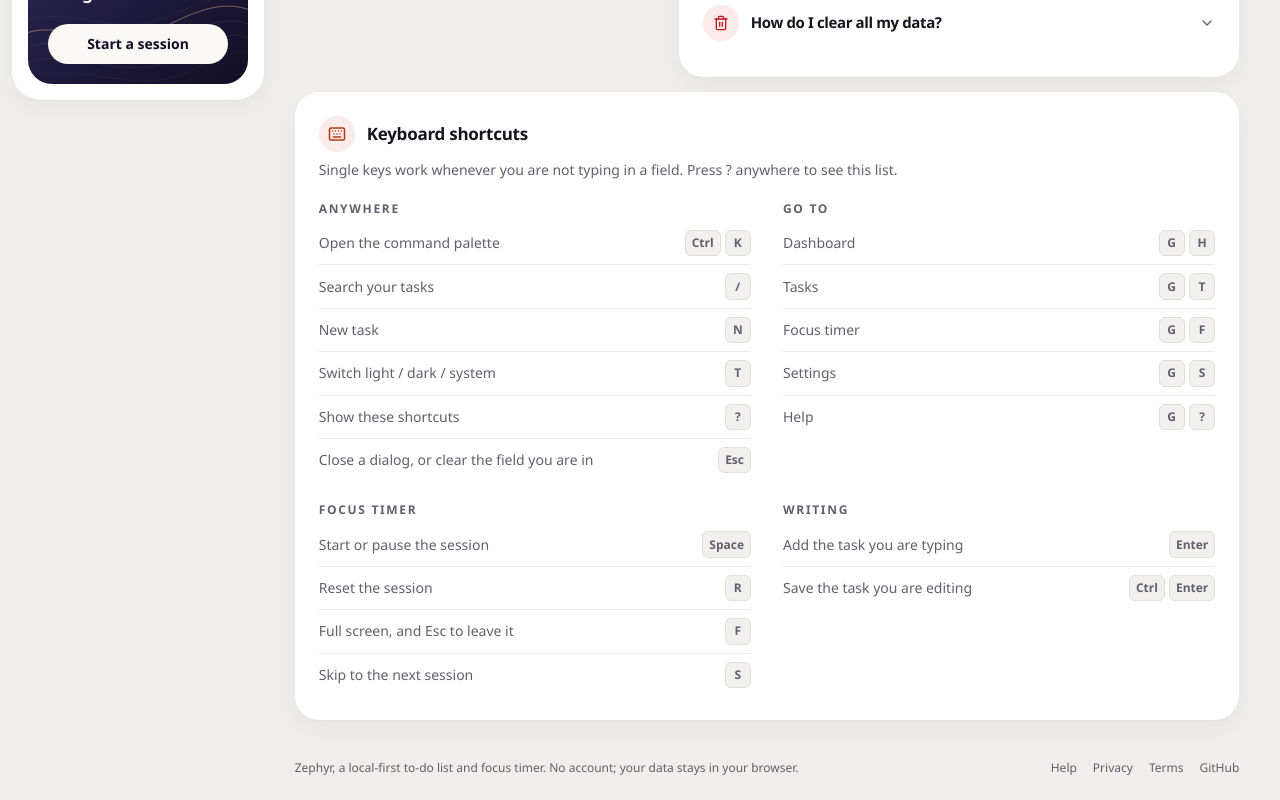
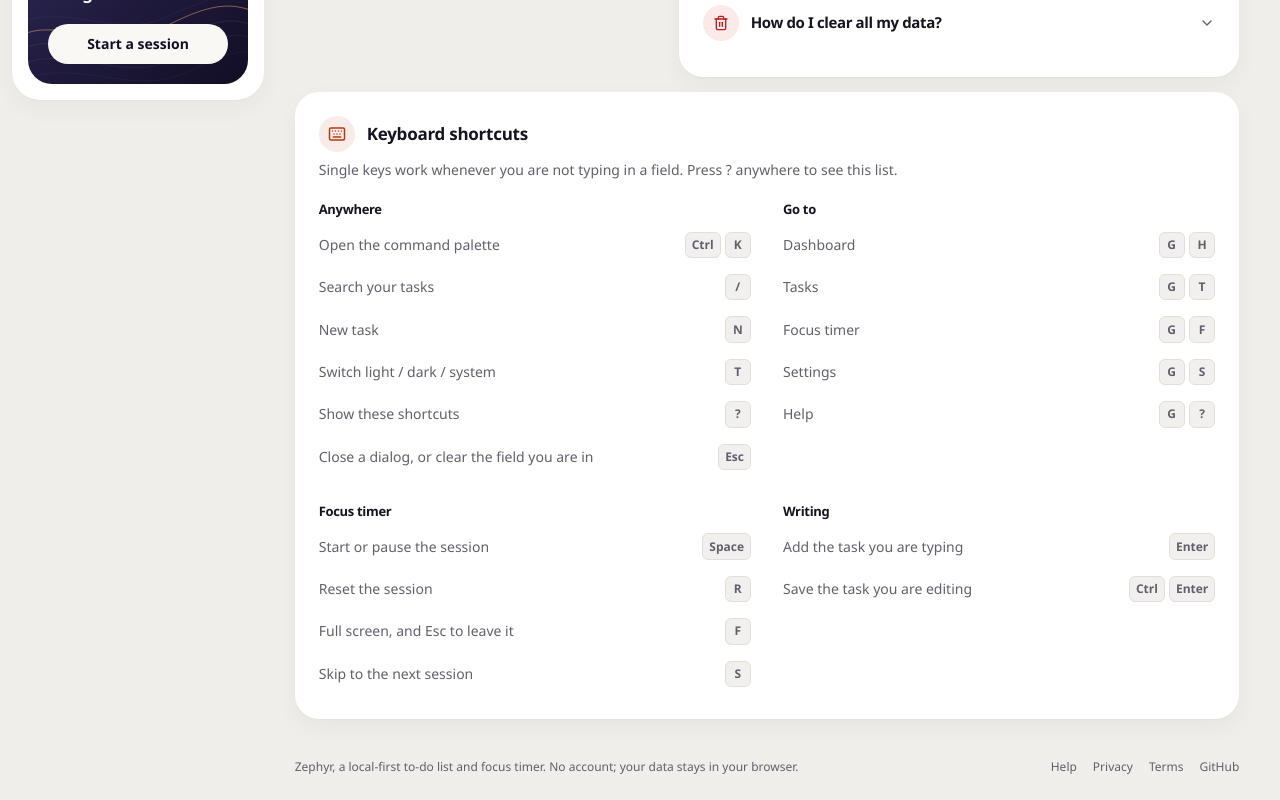
Before and after one commit to dominikkoenitzer/Zephyr, a React (Vite) app: page /help in a window 1280 px wide. Shown: the part 688-1488 px from the top of the page. Built offline with nearby package versions, Linux system fonts and the light colour scheme.

Commit message:
Drop tracked capitals from the shortcut table

```diff
--- a/src/components/Shortcuts/ShortcutTable.jsx
+++ b/src/components/Shortcuts/ShortcutTable.jsx
@@ -6,15 +6,18 @@ import { SHORTCUT_GROUPS, renderKeys } from '../../lib/shortcuts';
  */
 function ShortcutTable() {
   return (
-    <div className="grid grid-cols-1 gap-x-8 gap-y-5 sm:grid-cols-2">
+    <div className="grid grid-cols-1 gap-x-8 gap-y-6 sm:grid-cols-2">
       {SHORTCUT_GROUPS.map((group) => (
         <section key={group.title}>
-          <h3 className="mb-1 text-[12px] font-semibold uppercase tracking-[0.14em] text-muted-foreground">
+          <h3 className="mb-1 text-[13px] font-semibold text-foreground">
             {group.title}
           </h3>
-          <ul className="divide-y divide-border/60">
+          <ul className="-mx-3">
             {group.items.map((item) => (
-              <li key={item.label} className="flex items-center justify-between gap-4 py-2">
+              <li
+                key={item.label}
+                className="flex items-center justify-between gap-4 rounded-2xl px-3 py-2 transition-colors hover:bg-accent/60"
+              >
                 <span className="min-w-0 text-sm text-muted-foreground">{item.label}</span>
                 <span className="flex shrink-0 items-center gap-1">
                   {renderKeys(item.keys).map((key, index) => (
```
